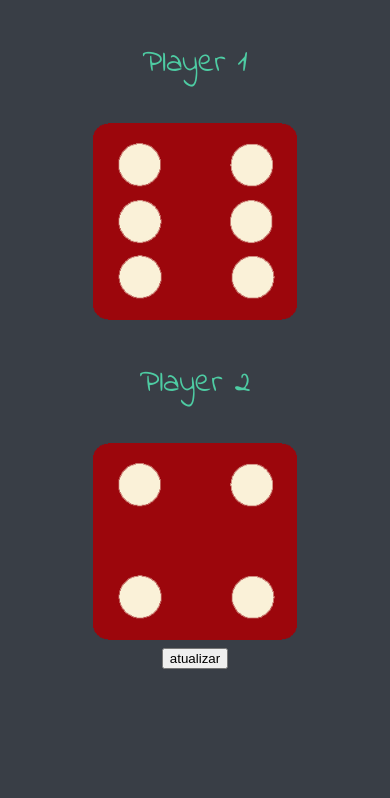
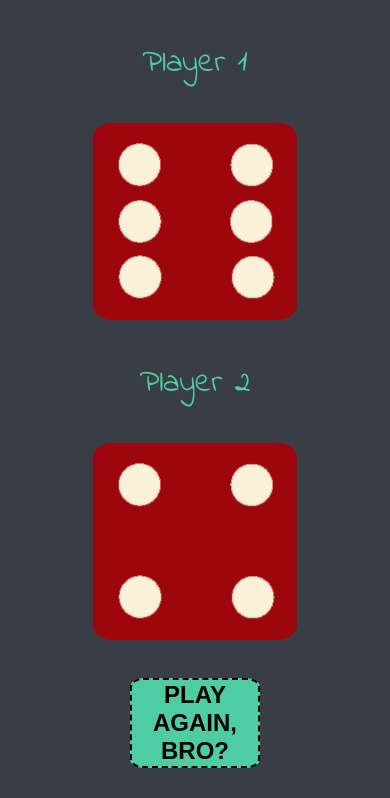
Before and after one commit to NegoPrograma/dice-game, a plain HTML site: page dicee.html in a window 390 px wide. Shown: the part 692-1490 px from the top of the page. Before the commit the page ends 1369 px from the top, so only its background shows below. Drawn offline with Linux system fonts and the light colour scheme.

Commit message:
botão de atualizar modificado para acessibilidade mobile, bro!

```diff
--- a/css/styles.css
+++ b/css/styles.css
@@ -16,7 +16,14 @@ body {
 
 button{
   display: block;
-  margin: 0 auto;
+  margin: 30px auto;
+  width: 50%;
+  background-color: #4ECCA3;
+  border: dashed 2px black;
+  border-radius: 10%;
+  font-size: 1.5em;
+  text-align: center;
+  font-weight: bolder;
 }
 
 h1 {
--- a/dicee.html
+++ b/dicee.html
@@ -23,7 +23,7 @@
         <img class="img2" src="">
       </div>
 
-      <button>atualizar</button>
+      <button>PLAY AGAIN, BRO?</button>
 
     </div>
 
```
